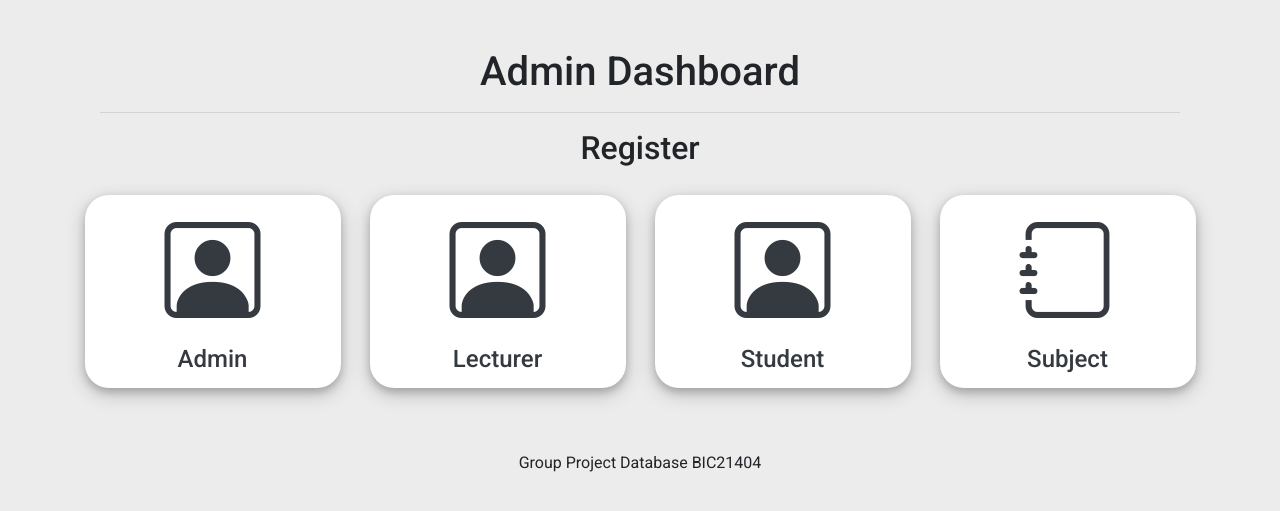
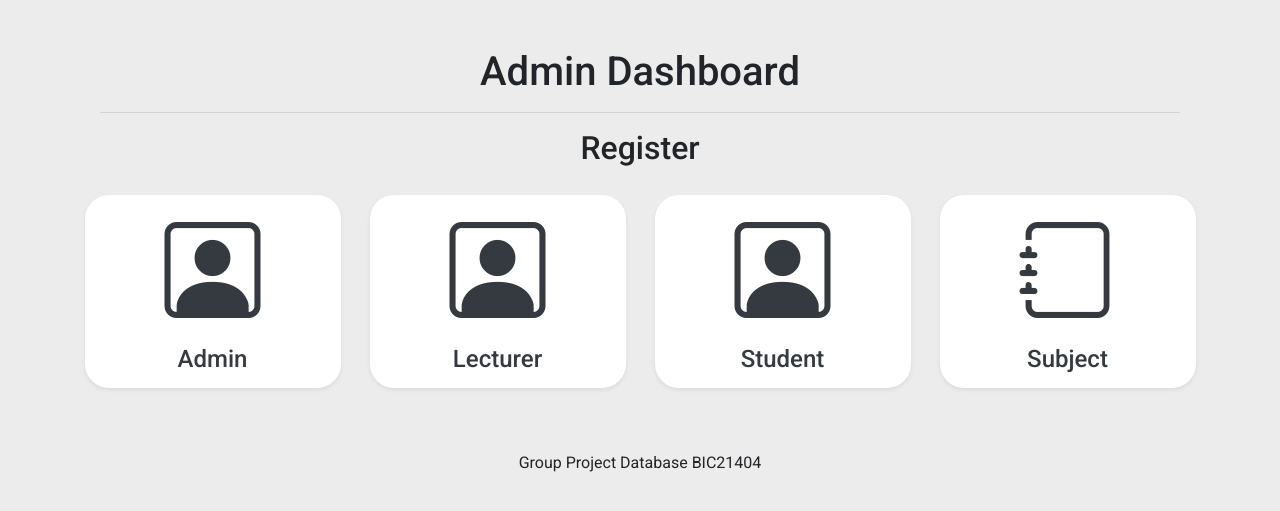
Before and after one commit to sydkif/db-project, a PHP site: page /admin/dashboard.php in a window 1280 px wide. Shown: the part 56-567 px from the top of the page. Run offline with PHP 8.4, Linux system fonts and the light colour scheme.

Commit message:
update shadow rounded
- dashboard. table(s)
.remove css
.use bootstrap class

```diff
--- a/admin/dashboard.php
+++ b/admin/dashboard.php
@@ -9,19 +9,19 @@
 
     <div class="row">
 
-        <a class="card btn btn-outline-dark" href="/admin/register/admin.php">
+        <a class="card btn btn-outline-dark shadow-sm" href="/admin/register/admin.php">
             <i class="bi bi-person-square" style="font-size: 6rem; text-align: center;"></i>
             <h4>Admin</h4>
         </a>
-        <a class="card btn btn-outline-dark" href="/admin/register/lecturer.php">
+        <a class="card btn btn-outline-dark shadow-sm" href="/admin/register/lecturer.php">
             <i class="bi bi-person-square" style="font-size: 6rem; text-align: center;"></i>
             <h4>Lecturer</h4>
         </a>
-        <a class="card btn btn-outline-dark" href="/admin/register/student.php">
+        <a class="card btn btn-outline-dark shadow-sm" href="/admin/register/student.php">
             <i class="bi bi-person-square" style="font-size: 6rem; text-align: center;"></i>
             <h4>Student</h4>
         </a>
-        <a class="card btn btn-outline-dark" href="/admin/register/subject.php">
+        <a class="card btn btn-outline-dark shadow-sm" href="/admin/register/subject.php">
             <i class="bi bi-journal" style="font-size: 6rem; text-align: center;"></i>
             <h4>Subject</h4>
         </a>
--- a/admin/register/admin.php
+++ b/admin/register/admin.php
@@ -8,7 +8,7 @@
             <hr>
         </div>
 
-        <div class="col-12 table-responsive">
+        <div class="table-responsive shadow rounded">
             <table class="table table-striped">
                 <thead class="thead-dark">
                     <tr>
--- a/admin/register/lecturer.php
+++ b/admin/register/lecturer.php
@@ -7,7 +7,7 @@
             <hr>
         </div>
 
-        <div class="col-12 table-responsive">
+        <div class="table-responsive shadow rounded">
             <table class="table table-striped">
                 <thead class="thead-dark">
                     <tr>
--- a/admin/register/student.php
+++ b/admin/register/student.php
@@ -7,7 +7,7 @@
             <hr>
         </div>
 
-        <div class="col-12 table-responsive">
+        <div class="table-responsive shadow rounded">
             <table class="table table-striped">
                 <thead class="thead-dark">
                     <tr>
--- a/admin/register/subject.php
+++ b/admin/register/subject.php
@@ -7,7 +7,7 @@
             <hr>
         </div>
 
-        <div class="col-12 table-responsive">
+        <div class="table-responsive shadow rounded">
             <table class="table table-striped">
                 <thead class="thead-dark">
                     <tr>
--- a/css/style.css
+++ b/css/style.css
@@ -17,7 +17,6 @@ body {
     background-color: rgb(236, 236, 236);
 }
 
-
 tr #id {
     white-space: nowrap;
     width      : 10%;
@@ -28,11 +27,6 @@ tr #btn {
     width      : 20%;
 }
 
-.table {
-    box-shadow: 0 2px 4px 0 rgba(0, 0, 0, 0.2), 0 6px 10px 0 rgba(0, 0, 0, 0.19);
-}
-
-
 .table tbody tr td {
     vertical-align: middle;
 }
@@ -41,13 +35,11 @@ tr #btn {
     vertical-align: middle;
 }
 
-
 .card {
 
     margin               : auto;
     margin-top           : 20px;
     border-width         : 0px;
-    box-shadow           : 0 4px 8px 0 rgba(0, 0, 0, 0.2), 0 6px 20px 0 rgba(0, 0, 0, 0.19);
     width                : 16rem;
     border-radius        : 24px;
     -webkit-border-radius: 24px;
--- a/index.php
+++ b/index.php
@@ -5,7 +5,7 @@
     <h2 style="text-align: center;">Author Wannabe</h2>
     <h2 style="text-align: center;">Login Page</h2>
     <hr>
-    <div class="col-xl-6 col-lg-6 col col-md-10 col-sm-12 form-box border rounded mt-6" style="margin:auto; background-color:rgb(246, 246, 246) ;">
+    <div class="col-xl-6 col-lg-6 col col-md-10 col-sm-12 form-box border rounded mt-6 shadow" style="margin:auto; background-color:rgb(246, 246, 246) ;">
         <form class="mt-3">
             <div class="form-group">
                 <label for="inputId"><b>ID</b></label>
```
